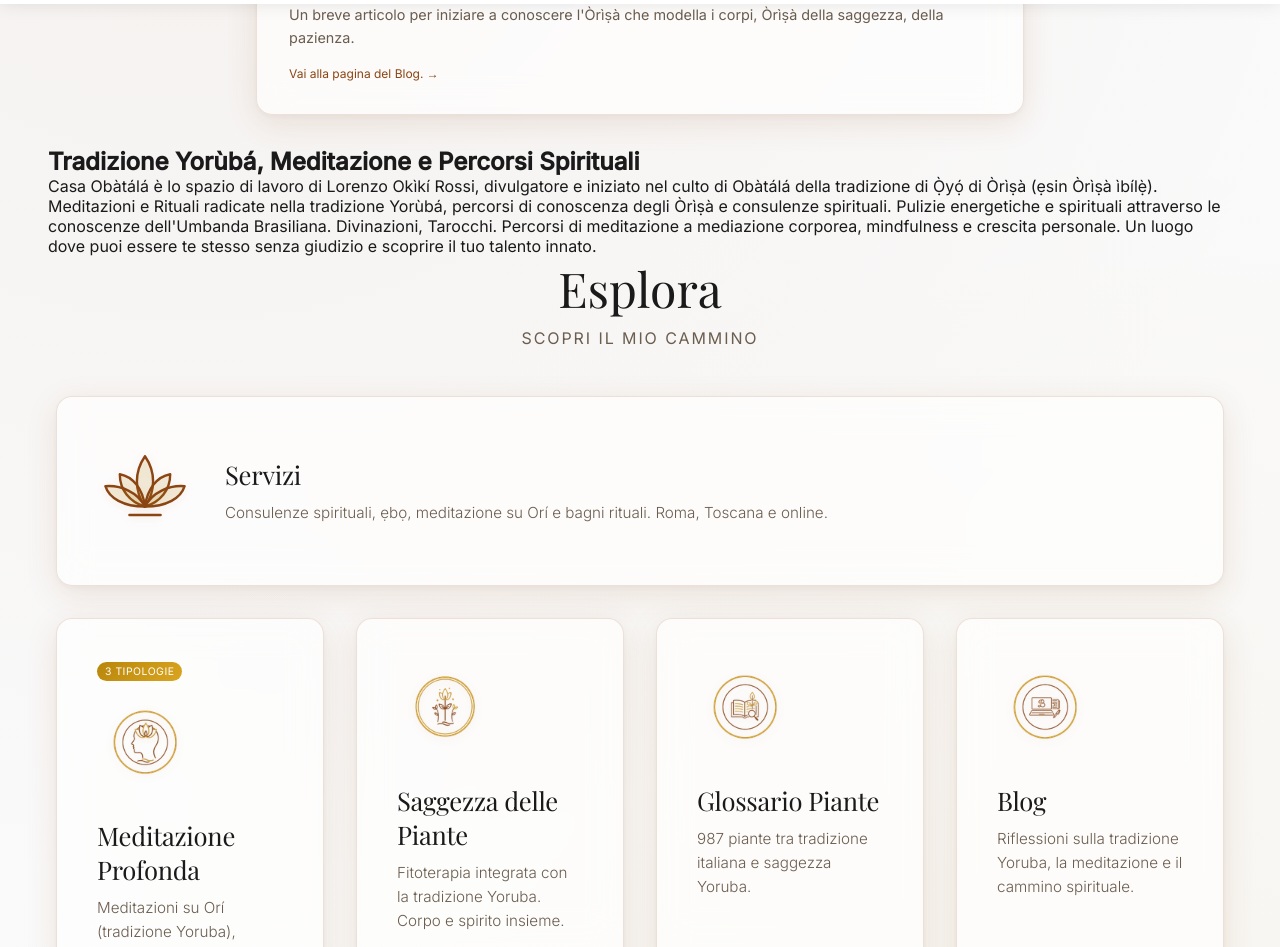
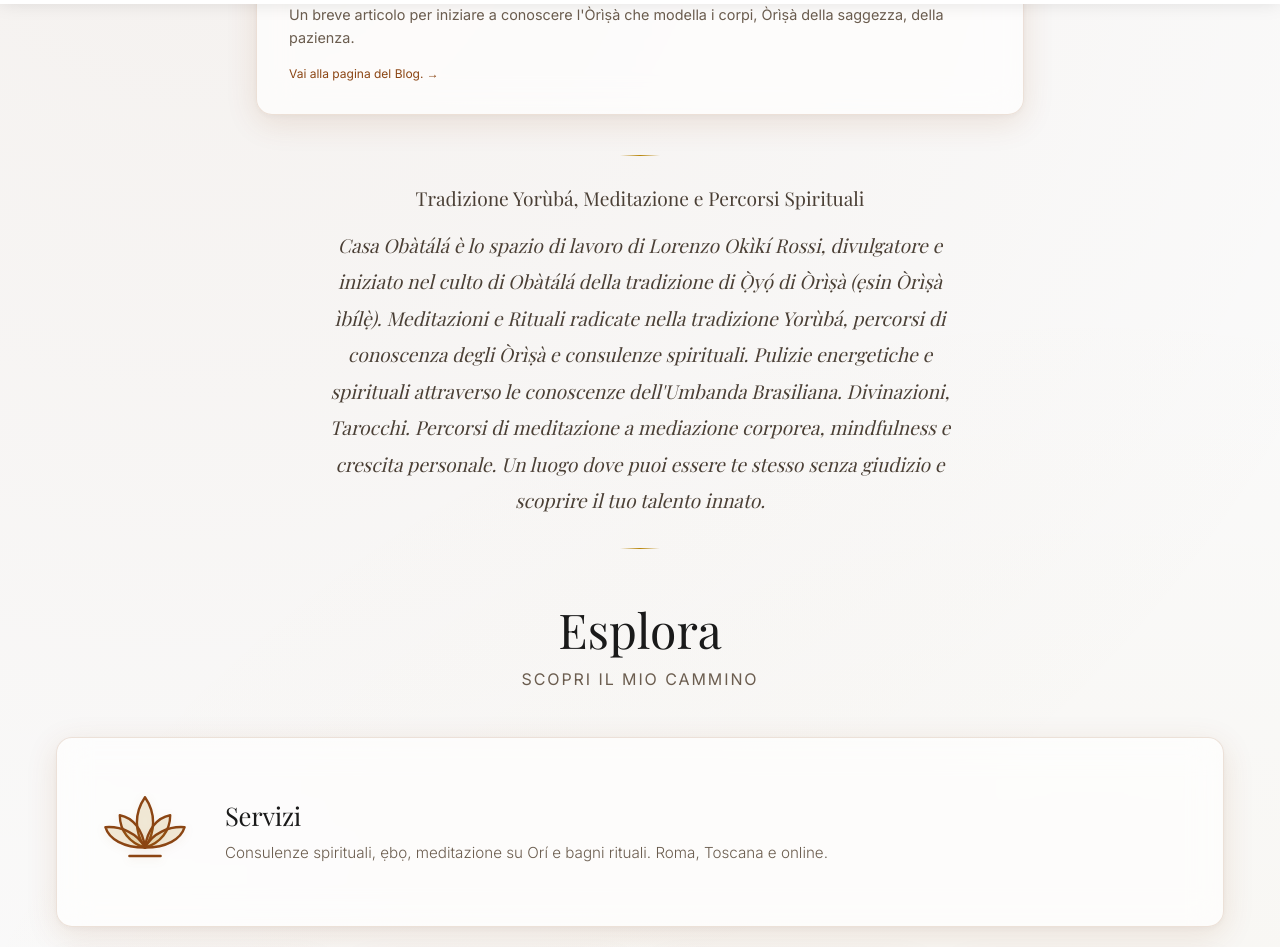
Before and after one commit to B-Okiki/casaobatala-sito, a plain HTML site: page index.html in a window 1280 px wide. Shown: the part 796-1743 px from the top of the page. Drawn offline with nearby package versions, Linux system fonts and the light colour scheme; a web font is replaced by a local one.

Commit message:
Update index.html

```diff
--- a/index.html
+++ b/index.html
@@ -403,6 +403,38 @@
         @media (min-width: 600px) { .grid { grid-template-columns: repeat(2, 1fr); gap: 1.5rem; } }
         @media (min-width: 768px) { nav { padding: 1.2rem 2rem; } .logo { font-size: 1.4rem; } .section { padding: 4rem 2rem; } .card { padding: 2rem; } .card h3 { font-size: 1.5rem; } .hero { height: 55vh; } .card-icon img { width: 85px; height: 85px; } }
         @media (min-width: 1024px) { nav { padding: 1.5rem 3rem; } .logo { font-size: 1.5rem; letter-spacing: 0.12em; } .menu-toggle { display: none; } .nav-links { display: flex; } .section { padding: 5rem 3rem; } .section-subtitle { font-size: 1rem; margin-bottom: 3rem; } .grid { grid-template-columns: repeat(4, 1fr); gap: 2rem; } .card { padding: 2.5rem; border-radius: 16px; } .card-icon { font-size: 3rem; } .card-icon img { width: 96px; height: 96px; } .card h3 { font-size: 1.6rem; } .card p { font-size: 0.95rem; } footer { padding: 3rem 2rem; } footer p { font-size: 0.85rem; } .hero { height: 60vh; } }
+/* Intro semantica */
+.intro-section {
+    max-width: 680px;
+    margin: 2.5rem auto 3rem;
+    padding: 0 1.2rem;
+    text-align: center;
+}
+.intro-divider {
+    width: 40px;
+    height: 1px;
+    background: linear-gradient(90deg, transparent, #B8860B, transparent);
+    margin: 0 auto 1.8rem;
+}
+.intro-heading {
+    font-family: 'Playfair Display', serif;
+    font-size: clamp(1rem, 2.5vw, 1.2rem);
+    font-weight: 300;
+    color: #4a3f35;
+    margin-bottom: 1rem;
+    font-style: normal;
+}
+.intro-text {
+    font-family: 'Playfair Display', serif;
+    font-size: clamp(1rem, 2.5vw, 1.2rem);
+    line-height: 1.9;
+    color: #4a3f35;
+    font-weight: 300;
+    font-style: italic;
+}
+.intro-divider:last-child {
+    margin: 1.8rem auto 0;
+}
     </style>
 </head>
 <body>
```
